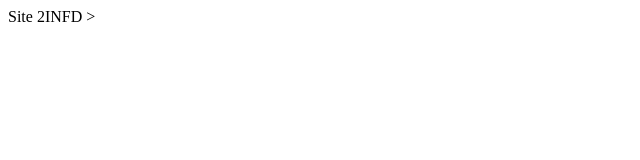
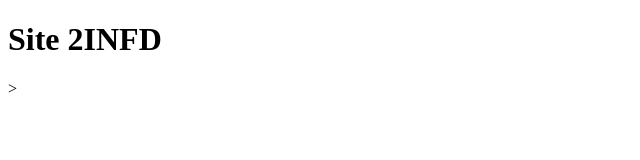
Before and after one commit to lucaslazarim/site2ind, a plain HTML site: page index.html in a window 1280 px wide. Shown: the whole page, without its empty margins (0-640 px from the left). Drawn offline with Linux system fonts and the light colour scheme.

Commit message:
Formatado titulo com H1

```diff
--- a/index.html
+++ b/index.html
@@ -4,6 +4,6 @@
 	<title>Site 2IND</title>
 </head>
 <body>
-	Site 2INFD
+	<h1>Site 2INFD</h1>
 </body>
 </html>>
```
